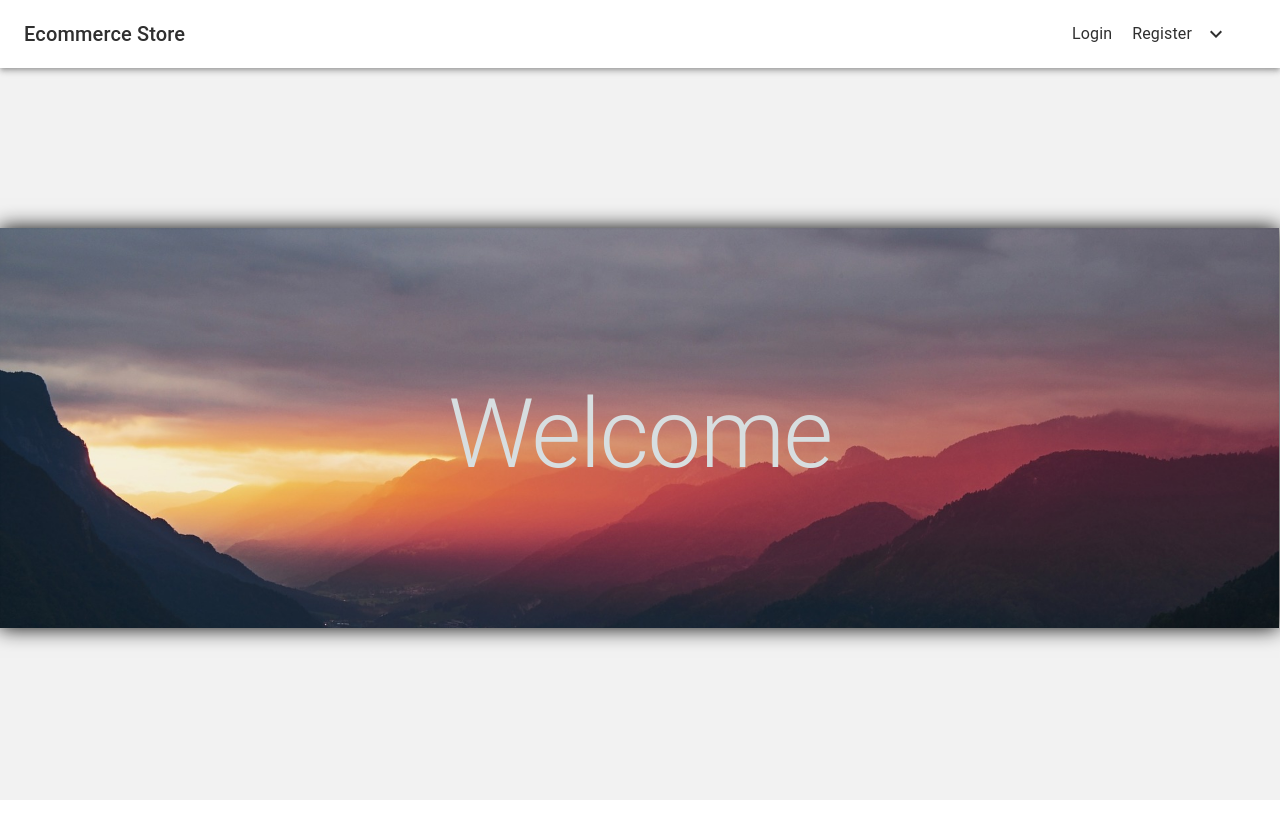
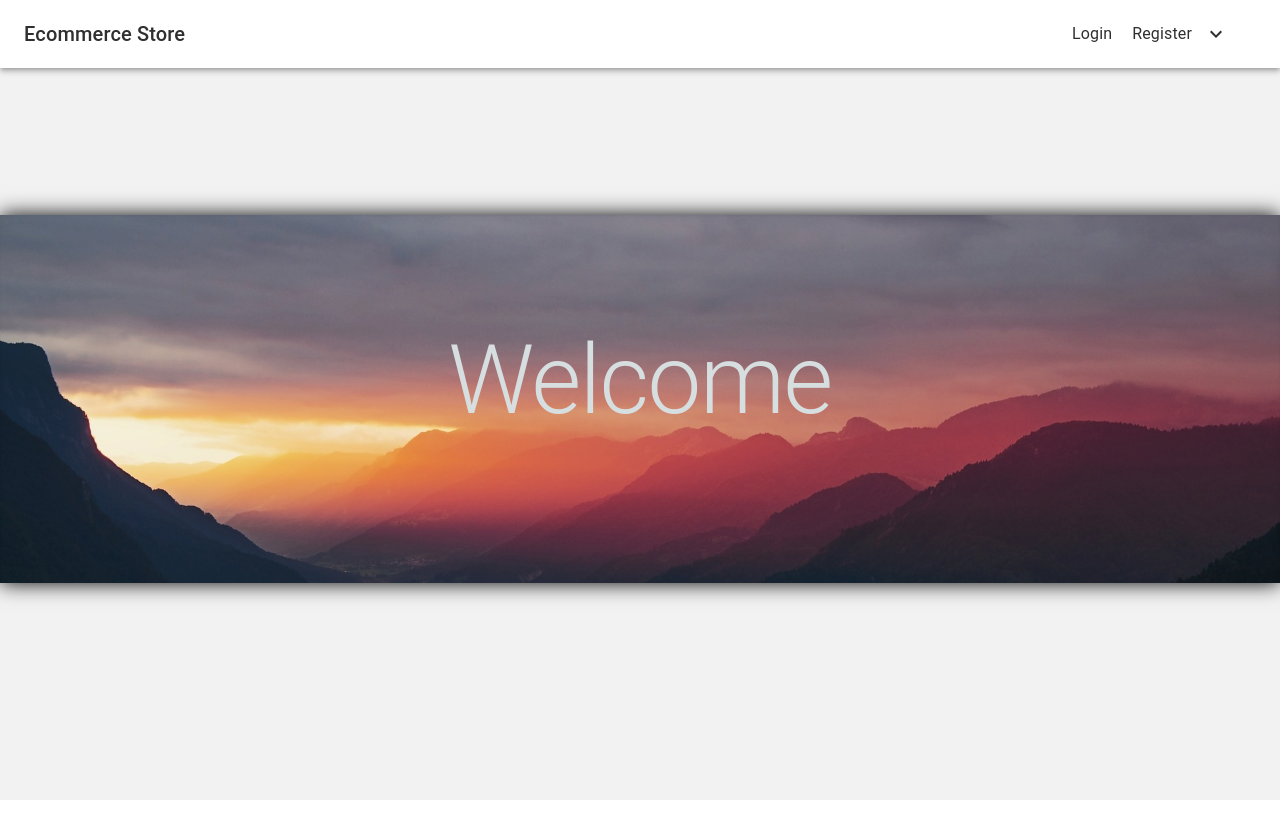
Before and after one commit to Forbidden-Duck/ecommerce-frontend, a React (Create React App) app: page / in a window 1280 px wide. Shown: the top 838 px of the page. After the commit the page ends 804 px from the top, so only its background shows below. Built offline with nearby package versions, Linux system fonts and the light colour scheme; no server answers.

Commit message:
Split section and home styles to a .css (support a variety of screen sizes)

```diff
--- /dev/null
+++ b/src/routes/Home/Home.css
@@ -0,0 +1,33 @@
+.home-section {
+    position: relative;
+    width: 100%;
+    height: 92%;
+    text-align: center;
+    color: #d7dee0;
+}
+
+.home-text {
+    position: absolute;
+    top: 50%;
+    left: 50%;
+    width: 100%;
+    transform: translate(-50%, -100%);
+}
+
+@media only screen and (max-width: 763px) {
+    .home-text {
+        transform: translate(-50%, -70%);
+    }
+}
+
+@media only screen and (max-width: 572px) {
+    .home-text {
+        font-size: 4.5rem !important;
+    }
+}
+
+@media only screen and (max-width: 300px) {
+    .home-text {
+        font-size: 3.5rem !important;
+    }
+}
--- a/src/routes/Home/Home.jsx
+++ b/src/routes/Home/Home.jsx
@@ -2,6 +2,7 @@ import React from "react";
 import { useSelector } from "react-redux";
 import Typography from "@material-ui/core/Typography";
 import { makeStyles } from "@material-ui/core/styles";
+import "./Home.css";
 
 function Home() {
     const { authenticatedUser } = useSelector((state) => state.user);
@@ -9,38 +10,24 @@ function Home() {
     const glowColour = darkMode ? Array(3).fill("255") : Array(3).fill("0");
 
     const useStyles = makeStyles((theme) => ({
-        section: {
-            position: "relative",
-            width: "100%",
-            height: "100%",
-            textAlign: "center",
-            color: "#d7dee0",
-        },
         background: {
             backgroundImage: "url(/images/sunsetBackground.jpg)",
             backgroundRepeat: "no-repeat",
-            backgroundPosition: "left",
+            backgroundPosition: "center",
             backgroundSize: "cover",
             position: "absolute",
             top: "20%",
-            left: "-0.05%",
             width: "100%",
             height: "50%",
             boxShadow: `0px 1px 3px rgba(0, 0, 0, 0.05) inset, 0px 0px 20px rgba(${glowColour}, 1)`,
-        },
-        text: {
-            position: "absolute",
-            top: "50%",
-            left: "50%",
-            transform: "translate(-50%, -80%)",
         },
     }));
     const classes = useStyles();
 
     return (
-        <section className={classes.section}>
+        <section className="home-section">
             <div className={classes.background} />
-            <Typography className={classes.text} variant="h1">
+            <Typography className="home-text" variant="h1">
                 Welcome
                 {authenticatedUser &&
                     authenticatedUser.firstname &&
```
